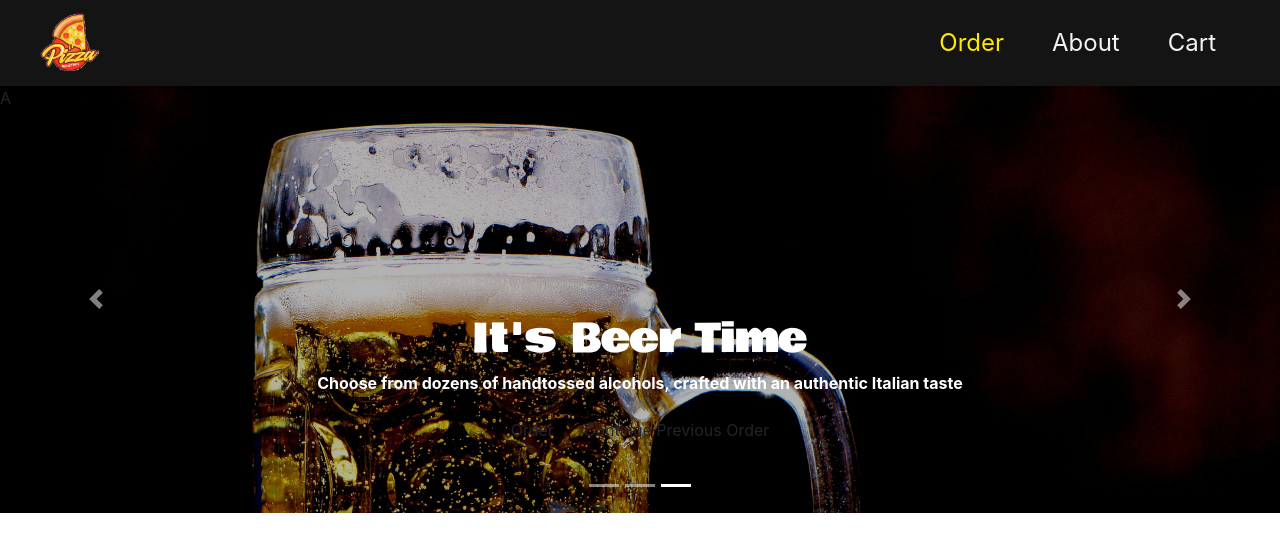
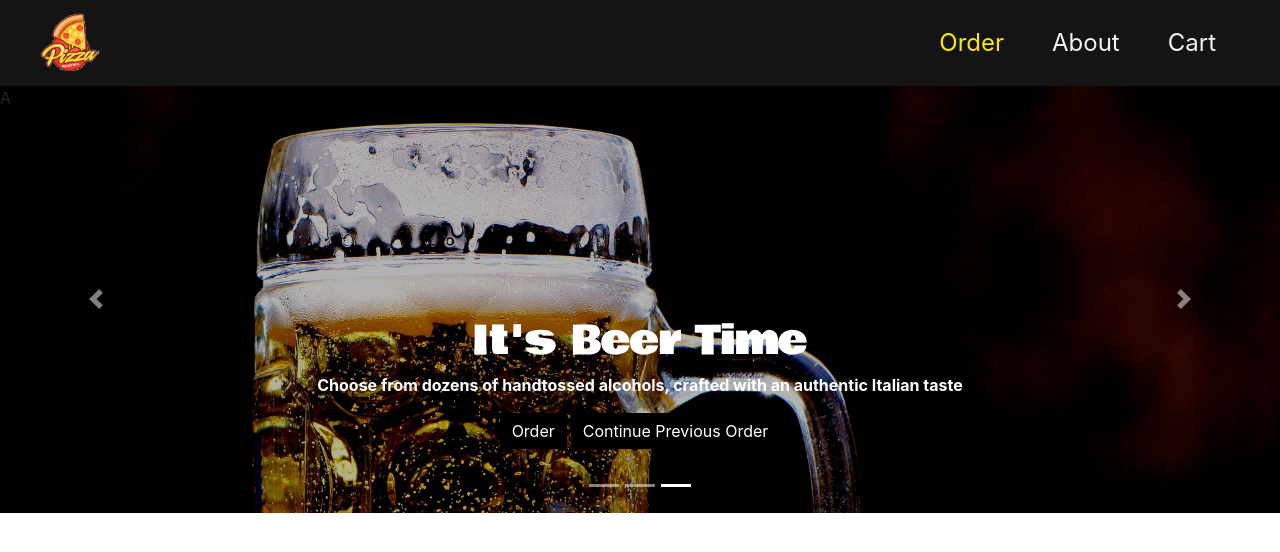
Before and after one commit to zhihil/PizzaTime, a React (Create React App) app: page /order in a window 1280 px wide. Both pictures are taken after a click on the item 676 px from the left and 1018 px from the top of the page. Shown: the top 552 px of the page. Built offline with nearby package versions, Linux system fonts and the light colour scheme.

Commit message:
initialForm - Applied new link styling to every jumbotron button

```diff
--- a/src/components/LandingJumbotron/LandingJumbotronComponent.tsx
+++ b/src/components/LandingJumbotron/LandingJumbotronComponent.tsx
@@ -41,8 +41,12 @@ export class LandingJumbotronComponent extends React.Component {
                             Choose from dozens of handtossed chicken, crafted
                             with an authentic Italian taste
                         </p>
-                        <button className="btn mr-1">Order</button>
-                        <button className="btn">Continue Previous Order</button>
+                        <StyledLink to={"order/location"} className="btn mr-1">
+                            Order
+                        </StyledLink>
+                        <StyledLink to={"/missing"} className="btn">
+                            Continue Previous Order
+                        </StyledLink>
                     </CarouselCaption>
                 </Carousel.Item>
                 <Carousel.Item>
@@ -55,8 +59,12 @@ export class LandingJumbotronComponent extends React.Component {
                             Choose from dozens of handtossed alcohols, crafted
                             with an authentic Italian taste
                         </p>
-                        <button className="btn mr-1">Order</button>
-                        <button className="btn">Continue Previous Order</button>
+                        <StyledLink to={"order/location"} className="btn mr-1">
+                            Order
+                        </StyledLink>
+                        <StyledLink to={"/missing"} className="btn">
+                            Continue Previous Order
+                        </StyledLink>
                     </CarouselCaption>
                 </Carousel.Item>
             </Carousel>
```
